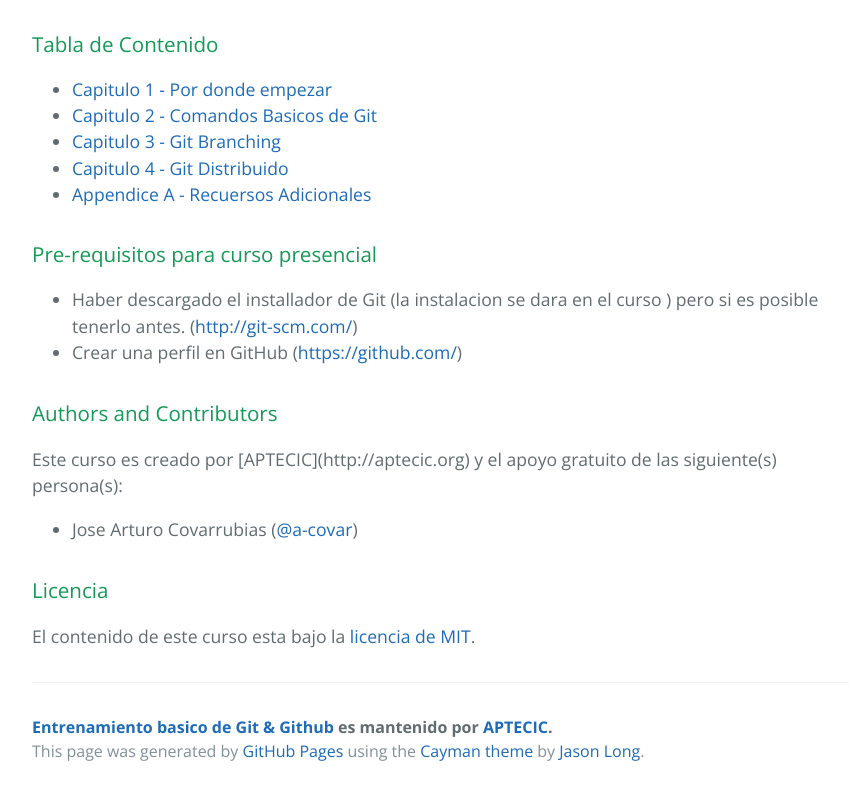
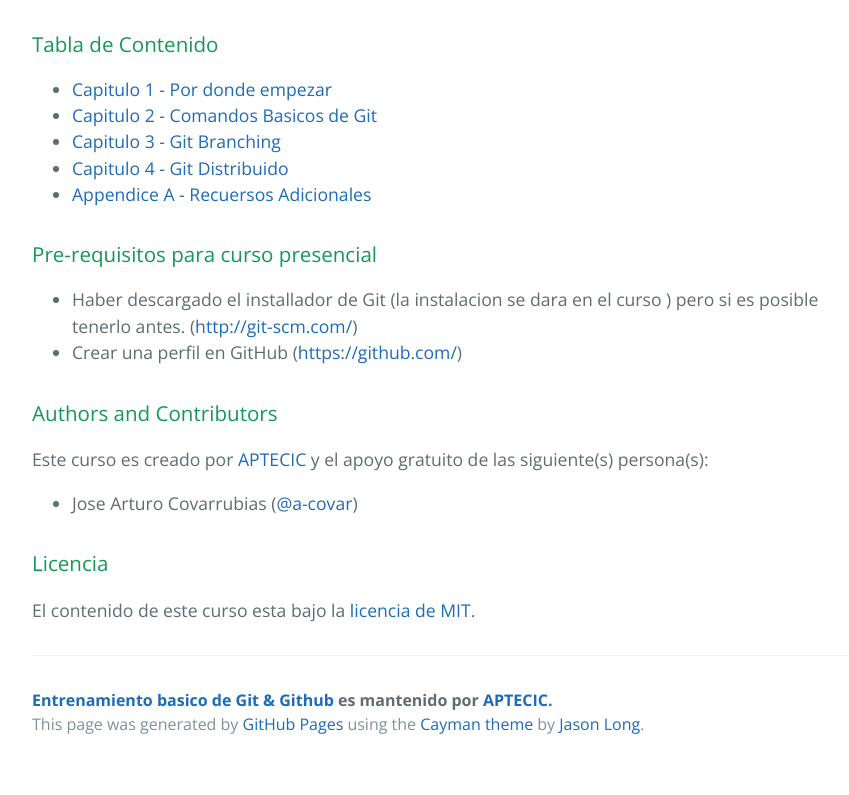
Before and after one commit to APTECIC/Git, a plain HTML site: page index.html in a window 1280 px wide. Shown: the part 572-1367 px from the top of the page, without its empty margins (192-1041 px from the left). After the commit the page ends 1340 px from the top, so only its background shows below. Drawn offline with nearby package versions, Linux system fonts and the light colour scheme.

Commit message:
Agregar link

```diff
--- a/index.html
+++ b/index.html
@@ -46,7 +46,7 @@
 <h3>
 <a id="authors-and-contributors" class="anchor" href="#authors-and-contributors" aria-hidden="true"><span class="octicon octicon-link"></span></a>Authors and Contributors</h3>
 
-<p>Este curso es creado por [APTECIC](http://aptecic.org) y el apoyo gratuito de las siguiente(s) persona(s):</p>
+<p>Este curso es creado por <a href="http://aptecic.org" class="anchor" aria-hidden="true">APTECIC</a> y el apoyo gratuito de las siguiente(s) persona(s):</p>
 
 <ul>
 <li>Jose Arturo Covarrubias (<a href="https://github.com/a-covar" class="user-mention">@a-covar</a>)</li>
```
